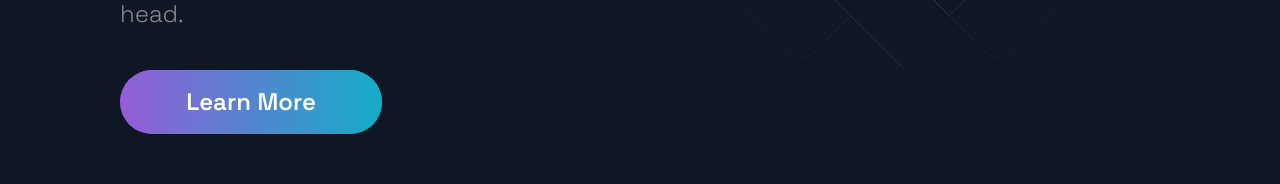
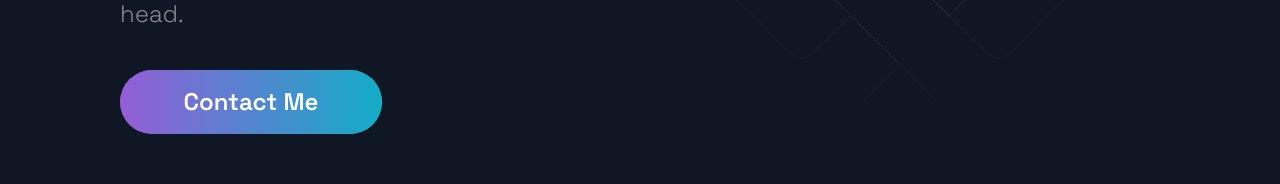
Before and after one commit to Ryoons/PortfolioProject, a Next.js app: page / in a window 1280 px wide. Shown: the part 514-698 px from the top of the page. Built offline with nearby package versions, Linux system fonts and the light colour scheme.

Commit message:
comment for changes to hero

```diff
--- a/src/components/Hero/Hero.js
+++ b/src/components/Hero/Hero.js
@@ -15,9 +15,10 @@ const Hero = () => (
       <SectionText>
         My goal is to create innovative webpages and applications that live rent free in your head.
       </SectionText>
-      <Button onClick= {() => window.open('https://google.ca').focus()}>Learn More</Button>
+
+      <Button onClick= {() => window.open('https://google.ca').focus()}>Contact Me</Button>
     </LeftSection>
   </Section>
 );
-
+// Learn more button needs a relink to my email and a rename to the email
 export default Hero;
```
Also changed, not shown: src/components/Technologies/Technologies.js (line endings or trailing spaces).
